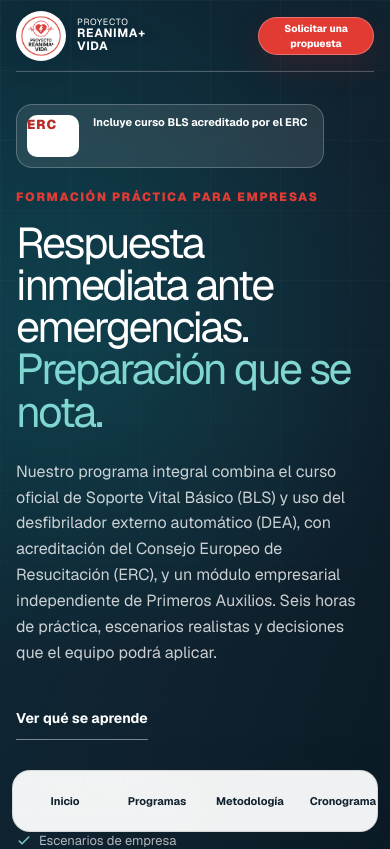
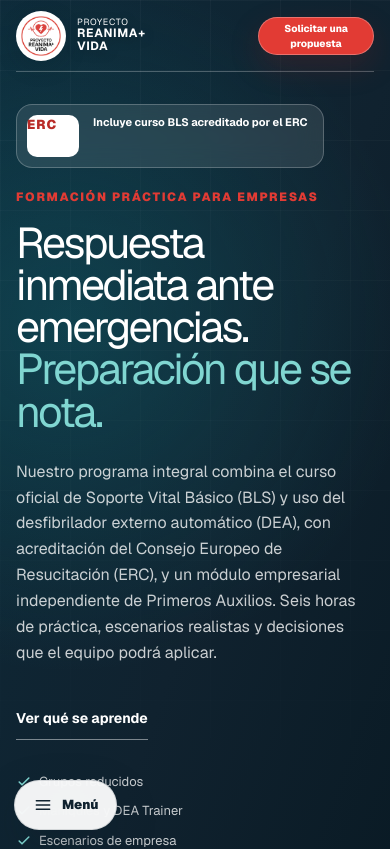
Before and after one commit to DGutiM/proyectoreanimaweb, a Next.js app: page / in a window 390 px wide. Shown: the top 849 px of the page. Built offline with nearby package versions, Linux system fonts and the light colour scheme.

Commit message:
Mejora navegación responsive y publicación PWA

```diff
--- a/app/globals.css
+++ b/app/globals.css
@@ -64,7 +64,7 @@ button, a { -webkit-tap-highlight-color: transparent; }
 .brand { display: flex; align-items: center; gap: 11px; font-size: 12px; line-height: 1.08; letter-spacing: .06em; text-transform: uppercase; }
 .brand span { max-width: 108px; }
 .brand strong { display: block; font-size: 15px; }
-.site-header nav { display: flex; align-items: center; gap: 28px; font-size: 14px; font-weight: 680; }
+.site-header nav { display: flex; align-items: center; gap: 22px; font-size: 13px; font-weight: 680; }
 .site-header nav a { opacity: .82; transition: opacity .2s ease; }
 .site-header nav a:hover { opacity: 1; }
 .site-header > .button { justify-self: end; }
@@ -138,7 +138,7 @@ button, a { -webkit-tap-highlight-color: transparent; }
 .fact-grid strong { color: var(--aqua); font-size: 25px; letter-spacing: -.03em; }
 .fact-grid span { margin-top: 4px; color: var(--muted); font-size: 12px; line-height: 1.35; }
 
-.programs { padding-block: 110px 120px; }
+.programs { padding-block: 96px 104px; }
 .section-intro { display: grid; grid-template-columns: 1.1fr 1fr; align-items: end; gap: 50px; margin-bottom: 46px; }
 .section-intro .eyebrow { grid-column: 1 / -1; margin-bottom: -28px; }
 .section-intro h2 { max-width: 720px; margin: 0; font-size: clamp(36px, 4vw, 56px); line-height: 1.02; letter-spacing: -.045em; }
@@ -168,7 +168,7 @@ button, a { -webkit-tap-highlight-color: transparent; }
 .erc-card .card-link { color: #fff; }
 .cert-note { max-width: 830px; margin: 26px auto 0; color: var(--muted); font-size: 12px; line-height: 1.55; text-align: center; }
 
-.experience { padding-block: 110px; background: #fff; }
+.experience { padding-block: 96px; background: #fff; }
 .experience-grid { display: grid; grid-template-columns: 1.05fr .95fr; align-items: center; gap: 72px; }
 .experience-media { position: relative; min-height: 590px; }
 .experience-media > img { width: 100%; height: 590px; border-radius: 38px 38px 38px 116px; object-fit: cover; box-shadow: var(--shadow); }
@@ -184,7 +184,7 @@ button, a { -webkit-tap-highlight-color: transparent; }
 .method-steps strong { font-size: 15px; }
 .method-steps small { margin-top: 4px; color: var(--muted); font-size: 13px; line-height: 1.45; }
 
-.outcomes { padding-block: 118px 126px; }
+.outcomes { padding-block: 96px 104px; }
 .center-intro { max-width: 770px; margin: 0 auto 48px; text-align: center; }
 .center-intro h2 { margin: 0; font-size: clamp(39px, 4.4vw, 60px); line-height: 1.01; letter-spacing: -.045em; }
 .benefit-grid { display: grid; grid-template-columns: repeat(3, 1fr); border-top: 1px solid var(--line); border-left: 1px solid var(--line); }
@@ -193,7 +193,7 @@ button, a { -webkit-tap-highlight-color: transparent; }
 .benefit-card h3 { margin: 42px 0 9px; font-size: 22px; letter-spacing: -.02em; }
 .benefit-card p { margin: 0; color: var(--muted); font-size: 14px; line-height: 1.58; }
 
-.schedule-section { padding-block: 112px 122px; background: var(--ink); color: #fff; }
+.schedule-section { padding-block: 96px 104px; background: var(--ink); color: #fff; }
 .schedule-heading { display: grid; grid-template-columns: 1.05fr .95fr; align-items: end; gap: 70px; margin-bottom: 48px; }
 .schedule-heading h2 { max-width: 680px; margin: 0; font-size: clamp(40px, 4.5vw, 62px); line-height: 1; letter-spacing: -.05em; }
 .schedule-heading > p { margin: 0; color: rgb(255 255 255 / 64%); font-size: 16px; line-height: 1.65; }
@@ -214,7 +214,7 @@ button, a { -webkit-tap-highlight-color: transparent; }
 .schedule-card li strong { font-size: 14px; }
 .schedule-card li span { margin-top: 5px; color: rgb(255 255 255 / 58%); font-size: 12px; line-height: 1.45; }
 
-.prevention { padding-block: 116px; background: #fff; }
+.prevention { padding-block: 96px; background: #fff; }
 .prevention-grid { display: grid; grid-template-columns: 1fr 1fr; gap: 22px; }
 .prevention-card { min-height: 425px; border-radius: 28px; padding: 44px; }
 .prl-card { border: 1px solid var(--line); background: var(--cream); }
@@ -224,7 +224,7 @@ button, a { -webkit-tap-highlight-color: transparent; }
 .prevention-card > p:not(.small-print) { color: var(--muted); font-size: 16px; line-height: 1.68; }
 .small-print { margin-top: 28px; border-top: 1px solid rgb(18 65 75 / 13%); padding-top: 18px; color: var(--muted); font-size: 12px; line-height: 1.55; }
 
-.app-section { padding-block: 118px; background: var(--sand); }
+.app-section { padding-block: 96px; background: var(--sand); }
 .app-panel { display: grid; min-height: 590px; grid-template-columns: 1.05fr .95fr; align-items: center; gap: 64px; overflow: hidden; border-radius: 38px; background: linear-gradient(125deg, #0b2b38 0%, #0b5c67 100%); padding: 64px 90px; color: #fff; box-shadow: var(--shadow); }
 .app-copy h2 { max-width: 680px; margin: 0; font-size: clamp(40px, 4.5vw, 62px); line-height: 1; letter-spacing: -.05em; }
 .app-copy > p:not(.eyebrow):not(.safety-note) { max-width: 620px; margin: 24px 0 30px; color: rgb(255 255 255 / 72%); font-size: 17px; line-height: 1.7; }
@@ -245,7 +245,7 @@ button, a { -webkit-tap-highlight-color: transparent; }
 .phone-button { width: 100%; margin-top: auto; border-radius: 99px; background: var(--red); padding: 16px; color: #fff; font-size: 13px; font-weight: 800; }
 .phone-screen small { margin-top: 13px; color: var(--muted); font-size: 10px; }
 
-.faq { display: grid; grid-template-columns: .8fr 1.2fr; gap: 80px; padding-block: 118px; }
+.faq { display: grid; grid-template-columns: .8fr 1.2fr; gap: 80px; padding-block: 96px; }
 .faq-heading { position: sticky; top: 35px; align-self: start; }
 .faq-heading h2 { margin: 0; font-size: clamp(38px, 4vw, 54px); line-height: 1.02; letter-spacing: -.045em; }
 .faq-list { border-top: 1px solid var(--line); }
@@ -266,8 +266,6 @@ footer { padding-block: 48px 100px; background: #fff; }
 .footer-brand { justify-self: start; color: var(--ink); }
 .footer-grid > p { margin: 0; color: var(--muted); font-size: 12px; text-align: center; }
 .footer-mail { justify-self: end; color: var(--aqua); font-size: 13px; font-weight: 750; }
-.mobile-contact { display: none; }
-
 @media (max-width: 1000px) {
   .site-header { grid-template-columns: 1fr auto; }
   .site-header nav { display: none; }
@@ -317,7 +315,7 @@ footer { padding-block: 48px 100px; background: #fff; }
   .fact-grid > div { min-height: 76px; padding-inline: 16px; }
   .fact-grid > div:nth-child(3) { padding-left: 16px; }
   .fact-grid strong { font-size: 22px; }
-  .programs { padding-block: 78px 86px; }
+  .programs { padding-block: 72px 76px; }
   .section-intro h2 { font-size: 38px; }
   .program-grid { grid-template-columns: 1fr; }
   .program-card { min-height: 540px; padding: 28px; }
@@ -325,30 +323,30 @@ footer { padding-block: 48px 100px; background: #fff; }
   .program-brand-row { gap: 12px; }
   .erc-logo { width: 122px; }
   .duration { align-items: flex-start; flex-direction: column; gap: 2px; }
-  .experience { padding-block: 82px; }
+  .experience { padding-block: 72px; }
   .experience-media { min-height: 370px; }
   .experience-media > img { height: 370px; border-radius: 26px 26px 26px 74px; }
   .media-badge { right: 12px; bottom: 16px; max-width: 230px; }
   .experience-copy h2 { font-size: 39px; }
-  .outcomes { padding-block: 82px; }
+  .outcomes { padding-block: 72px; }
   .benefit-grid { grid-template-columns: 1fr; }
   .benefit-card { min-height: 210px; }
   .benefit-card h3 { margin-top: 30px; }
-  .schedule-section { padding-block: 82px; }
+  .schedule-section { padding-block: 72px; }
   .schedule-heading h2 { font-size: 40px; }
   .schedule-grid { grid-template-columns: 1fr; }
   .schedule-card header { min-height: 112px; padding: 24px; }
   .schedule-card header h3 { font-size: 21px; }
   .schedule-card li { grid-template-columns: 88px 1fr; min-height: 105px; padding: 17px 22px; }
-  .prevention { padding-block: 82px; }
+  .prevention { padding-block: 72px; }
   .prevention-grid { grid-template-columns: 1fr; }
   .prevention-card { min-height: auto; padding: 32px 28px; }
   .prevention-card h2 { margin-top: 38px; font-size: 35px; }
-  .app-section { padding-block: 76px; }
+  .app-section { padding-block: 68px; }
   .app-panel { grid-template-columns: 1fr; gap: 52px; border-radius: 28px; padding: 48px 28px; }
   .app-copy h2 { font-size: 39px; }
   .phone { width: 285px; transform: none; }
-  .faq { gap: 30px; padding-block: 82px; }
+  .faq { gap: 30px; padding-block: 72px; }
   .faq-heading h2 { font-size: 39px; }
   .faq-list summary { font-size: 16px; }
   .final-cta { padding-block: 18px; }
@@ -359,26 +357,6 @@ footer { padding-block: 48px 100px; background: #fff; }
   .footer-grid > p { text-align: left; }
   .footer-mail { justify-self: start; }
   footer { padding-bottom: 120px; }
-  .mobile-contact {
-    position: fixed;
-    z-index: 40;
-    right: 14px;
-    bottom: max(14px, env(safe-area-inset-bottom));
-    left: 14px;
-    display: flex;
-    min-height: 54px;
-    align-items: center;
-    justify-content: center;
-    gap: 9px;
-    border: 1px solid rgb(255 255 255 / 28%);
-    border-radius: 999px;
-    background: var(--red);
-    color: #fff;
-    font-size: 14px;
-    font-weight: 800;
-    box-shadow: 0 18px 50px rgb(50 20 18 / 32%);
-  }
-  .mobile-contact svg { width: 19px; height: 19px; fill: none; stroke: currentColor; stroke-width: 1.8; }
 }
 
 @media (max-width: 430px) {
@@ -399,9 +377,9 @@ footer { padding-block: 48px 100px; background: #fff; }
   *, *::before, *::after { transition-duration: .01ms !important; }
 }
 
-/* Navegación por secciones y nueva jerarquía comercial */
+/* Navegación y jerarquía comercial */
 .site-header {
-  grid-template-columns: 1fr auto;
+  grid-template-columns: minmax(170px, 1fr) auto minmax(190px, 1fr);
 }
 .site-header .brand-mark {
   width: 62px;
@@ -414,80 +392,9 @@ footer { padding-block: 48px 100px; background: #fff; }
 .site-header .brand strong {
   font-size: 16px;
 }
-.section-rail {
-  position: fixed;
-  z-index: 60;
-  top: 50%;
-  right: 12px;
-  display: grid;
-  width: 56px;
-  overflow: hidden;
-  border: 1px solid rgb(16 34 47 / 12%);
-  border-radius: 20px;
-  background: rgb(255 255 255 / 94%);
-  color: var(--ink);
-  box-shadow: 0 18px 52px rgb(16 34 47 / 18%);
-  translate: 0 -50%;
-  backdrop-filter: blur(16px);
-  transition: width .24s ease;
-}
-.section-rail:hover,
-.section-rail:focus-within {
-  width: 174px;
-}
-.section-rail-title {
-  display: flex;
-  min-height: 34px;
-  align-items: center;
-  padding-left: 18px;
-  color: var(--muted);
-  font-size: 9px;
-  font-weight: 850;
-  letter-spacing: .16em;
-  text-transform: uppercase;
-}
-.section-rail a {
-  display: grid;
-  min-height: 46px;
-  grid-template-columns: 55px 1fr;
-  align-items: center;
-  border-top: 1px solid var(--line);
-  transition: background .2s ease, color .2s ease;
-}
-.section-rail a:hover,
-.section-rail a:focus-visible {
-  outline: none;
-  background: var(--aqua-soft);
-  color: var(--aqua-dark);
-}
-.section-rail a > span {
-  text-align: center;
-  color: var(--aqua);
-  font-size: 10px;
-  font-weight: 850;
-  letter-spacing: .06em;
-}
-.section-rail a > strong {
-  opacity: 0;
-  font-size: 12px;
-  white-space: nowrap;
-  transition: opacity .16s ease;
-}
-.section-rail:hover a > strong,
-.section-rail:focus-within a > strong {
-  opacity: 1;
-}
-.section-rail .section-rail-contact {
-  background: var(--red);
-  color: #fff;
-}
-.section-rail .section-rail-contact > span {
-  color: #fff;
-}
-.section-rail .section-rail-contact:hover,
-.section-rail .section-rail-contact:focus-visible {
-  background: var(--red-dark);
-  color: #fff;
+.mobile-menu-trigger,
+.mobile-menu-dialog {
+  display: none;
 }
 
 .hero-accreditation {
@@ -537,14 +444,18 @@ footer { padding-block: 48px 100px; background: #fff; }
 }
 #programa-integral,
 #metodologia,
+#resultados,
 #cronograma,
+#fundae,
 #recursos,
+#app,
+#preguntas,
 #contacto {
-  scroll-margin-top: 92px;
+  scroll-margin-top: 24px;
 }
 
 .resources-section {
-  padding-block: 118px;
+  padding-block: 96px;
   background: #fff;
 }
 .resources-grid {
@@ -740,44 +651,6 @@ footer { padding-block: 48px 100px; background: #fff; }
 }
 
 @media (max-width: 1100px) {
-  .section-rail,
-  .section-rail:hover,
-  .section-rail:focus-within {
-    top: auto;
-    right: 12px;
-    bottom: max(12px, env(safe-area-inset-bottom));
-    left: 12px;
-    display: flex;
-    width: auto;
-    overflow-x: auto;
-    border-radius: 18px;
-    padding: 6px;
-    translate: 0;
-    scrollbar-width: none;
-  }
-  .section-rail::-webkit-scrollbar { display: none; }
-  .section-rail-title { display: none; }
-  .section-rail a {
-    display: flex;
-    min-width: 104px;
-    min-height: 48px;
-    flex: 1 0 auto;
-    justify-content: center;
-    border: 0;
-    border-radius: 12px;
-    padding: 0 13px;
-  }
-  .section-rail a > span { display: none; }
-  .section-rail a > strong,
-  .section-rail:hover a > strong,
-  .section-rail:focus-within a > strong {
-    opacity: 1;
-    font-size: 11px;
-  }
-  .section-rail .section-rail-contact {
-    min-width: 98px;
-  }
-  footer { padding-bottom: 118px; }
   .resources-grid { grid-template-columns: 1fr; }
   .aesp-panel,
   .guides-panel,
@@ -785,6 +658,156 @@ footer { padding-block: 48px 100px; background: #fff; }
   .continuity-panel {
     grid-template-columns: 1fr;
     gap: 34px;
+  }
+}
+
+@media (max-width: 1000px) {
+  .mobile-menu-trigger {
+    position: fixed;
+    z-index: 70;
+    bottom: max(14px, env(safe-area-inset-bottom));
+    left: 14px;
+    display: inline-flex;
+    min-height: 50px;
+    align-items: center;
+    gap: 9px;
+    border: 1px solid rgb(16 34 47 / 13%);
+    border-radius: 999px;
+    background: rgb(255 255 255 / 94%);
+    padding: 0 18px;
+    color: var(--ink);
+    font: inherit;
+    font-size: 13px;
+    font-weight: 820;
+    box-shadow: 0 16px 44px rgb(8 31 42 / 22%);
+    backdrop-filter: blur(16px);
+  }
+  .mobile-menu-trigger svg,
+  .mobile-menu-heading button svg {
+    width: 20px;
+    height: 20px;
+    fill: none;
+    stroke: currentColor;
+    stroke-width: 1.8;
+    stroke-linecap: round;
+  }
+  .mobile-menu-dialog {
+    position: fixed;
+    inset: 0 auto 0 0;
+    width: min(88vw, 370px);
+    max-width: none;
+    height: 100dvh;
+    max-height: none;
+    margin: 0;
+    overflow: hidden;
+    border: 0;
+    border-radius: 0 28px 28px 0;
+    background: #fff;
+    padding: 0;
+    color: var(--ink);
+    box-shadow: 24px 0 70px rgb(4 24 33 / 24%);
+  }
+  .mobile-menu-dialog[open] { display: block; }
+  .mobile-menu-dialog::backdrop {
+    background: rgb(5 23 32 / 64%);
+    backdrop-filter: blur(4px);
+  }
+  .mobile-menu-panel {
+    display: flex;
+    height: 100%;
+    flex-direction: column;
+    overflow-y: auto;
+    overscroll-behavior: contain;
+    padding: 22px 22px max(24px, env(safe-area-inset-bottom));
+  }
+  .mobile-menu-heading {
+    display: flex;
+    align-items: center;
+    justify-content: space-between;
+    gap: 18px;
+    border-bottom: 1px solid var(--line);
+    padding-bottom: 18px;
+  }
+  .mobile-menu-heading > a {
+    display: flex;
+    align-items: center;
+    gap: 11px;
+    font-size: 10px;
+    line-height: 1.06;
+    letter-spacing: .06em;
+    text-transform: uppercase;
+  }
+  .mobile-menu-heading strong {
+    display: block;
+    margin-top: 2px;
+    font-size: 14px;
+  }
+  .mobile-menu-logo {
+    display: grid;
+    width: 54px;
+    height: 54px;
+    flex: 0 0 auto;
+    place-items: center;
+    overflow: hidden;
+    border: 1px solid var(--line);
+    border-radius: 50%;
+    background: #fff;
+    box-shadow: 0 7px 20px rgb(5 30 40 / 12%);
+  }
+  .mobile-menu-logo img { width: 100%; height: 100%; object-fit: contain; }
+  .mobile-menu-heading button {
+    display: grid;
+    width: 42px;
+    height: 42px;
+    flex: 0 0 auto;
+    place-items: center;
+    border: 1px solid var(--line);
+    border-radius: 50%;
+    background: var(--cream);
+    color: var(--ink);
+  }
+  .mobile-menu-kicker {
+    margin: 24px 0 8px;
+    color: var(--red);
+    font-size: 10px;
+    font-weight: 850;
+    letter-spacing: .14em;
+    text-transform: uppercase;
+  }
+  .mobile-menu-dialog nav {
+    display: grid;
+  }
+  .mobile-menu-dialog nav a {
+    display: grid;
+    min-height: 48px;
+    grid-template-columns: 34px 1fr;
+    align-items: center;
+    border-bottom: 1px solid var(--line);
+  }
+  .mobile-menu-dialog nav a > span {
+    color: var(--aqua);
+    font-family: var(--font-geist-mono), monospace;
+    font-size: 9px;
+    font-weight: 780;
+  }
+  .mobile-menu-dialog nav a > strong {
+    font-size: 14px;
+    font-weight: 720;
+  }
+  .mobile-menu-contact {
+    display: flex;
+    min-height: 50px;
+    align-items: center;
+    justify-content: center;
+    margin-top: 22px;
+    border-radius: 999px;
+    background: var(--red);
+    padding-inline: 20px;
+    color: #fff;
+    font-size: 13px;
+    font-weight: 820;
+    text-align: center;
+    box-shadow: 0 12px 30px rgb(150 32 28 / 20%);
   }
 }
 
@@ -820,7 +843,7 @@ footer { padding-block: 48px 100px; background: #fff; }
   .hero-accreditation strong { font-size: 11px; }
   .program-card { min-height: auto; }
   .program-card .card-link { margin-top: 20px; }
-  .resources-section { padding-block: 82px; }
+  .resources-section { padding-block: 72px; }
   .aesp-panel {
     grid-template-columns: 1fr;
     gap: 30px;
@@ -846,5 +869,4 @@ footer { padding-block: 48px 100px; background: #fff; }
     text-align: center;
   }
   .hero-accreditation small { display: none; }
-  .section-rail a { min-width: 92px; }
 }
--- /dev/null
+++ b/app/mobile-menu.tsx
@@ -0,0 +1,99 @@
+'use client';
+
+/* eslint-disable @next/next/no-img-element */
+
+import { useRef } from 'react';
+
+const mobileLinks = [
+  ['Inicio', '#inicio'],
+  ['Programas', '#programas'],
+  ['Cómo formamos', '#metodologia'],
+  ['Resultados', '#resultados'],
+  ['Cronograma', '#cronograma'],
+  ['PRL y FUNDAE', '#fundae'],
+  ['AESP-RCP y guías', '#recursos'],
+  ['App de reanimación', '#app'],
+  ['Preguntas frecuentes', '#preguntas'],
+  ['Contacto', '#contacto'],
+];
+
+function MenuIcon() {
+  return (
+    <svg viewBox="0 0 24 24" aria-hidden="true">
+      <path d="M4 7h16M4 12h16M4 17h16" />
+    </svg>
+  );
+}
+
+function CloseIcon() {
+  return (
+    <svg viewBox="0 0 24 24" aria-hidden="true">
+      <path d="m6 6 12 12M18 6 6 18" />
+    </svg>
+  );
+}
+
+export default function MobileMenu({ contactHref }: { contactHref: string }) {
+  const dialogRef = useRef<HTMLDialogElement>(null);
+  const triggerRef = useRef<HTMLButtonElement>(null);
+
+  const closeMenu = () => dialogRef.current?.close();
+
+  return (
+    <>
+      <button
+        ref={triggerRef}
+        className="mobile-menu-trigger"
+        type="button"
+        aria-label="Abrir el menú de la página"
+        aria-controls="mobile-navigation"
+        aria-haspopup="dialog"
+        onClick={() => dialogRef.current?.showModal()}
+      >
+        <MenuIcon />
+        <span>Menú</span>
+      </button>
+
+      <dialog
+        ref={dialogRef}
+        id="mobile-navigation"
+        className="mobile-menu-dialog"
+        aria-labelledby="mobile-menu-title"
+        onClose={() => triggerRef.current?.focus()}
+        onClick={(event) => {
+          if (event.target === event.currentTarget) closeMenu();
+        }}
+      >
+        <div className="mobile-menu-panel">
+          <div className="mobile-menu-heading">
+            <a href="#inicio" onClick={closeMenu} aria-label="Ir al inicio">
+              <span className="mobile-menu-logo">
+                <img src="/logo-reanima.png" alt="" width="54" height="54" />
+              </span>
+              <span>
+                Proyecto <strong id="mobile-menu-title">Reanima+ Vida</strong>
+              </span>
+            </a>
+            <button type="button" aria-label="Cerrar el menú" onClick={closeMenu} autoFocus>
+              <CloseIcon />
+            </button>
+          </div>
+
+          <p className="mobile-menu-kicker">Explorar la página</p>
+          <nav aria-label="Secciones de la página">
+            {mobileLinks.map(([label, href], index) => (
+              <a href={href} onClick={closeMenu} key={href}>
+                <span>{String(index + 1).padStart(2, '0')}</span>
+                <strong>{label}</strong>
+              </a>
+            ))}
+          </nav>
+
+          <a className="mobile-menu-contact" href={contactHref} onClick={closeMenu}>
+            Solicitar una propuesta
+          </a>
+        </div>
+      </dialog>
+    </>
+  );
+}
--- a/app/page.tsx
+++ b/app/page.tsx
@@ -1,4 +1,6 @@
 /* eslint-disable @next/next/no-img-element */
+
+import MobileMenu from './mobile-menu';
 
 const email = 'proyectoreanimavida@gmail.com';
 const contactHref =
@@ -10,15 +12,6 @@ const blsGuidelineHref =
   'https://aesp-rcp.es/Documentos_web_AESP/Guias_ERC_2025/ERC_Guidelines_BLS_2025%20ESP.pdf';
 const firstAidGuidelineHref =
   'https://aesp-rcp.es/Documentos_web_AESP/Guias_ERC_2025/ERC%20Guidelines%202025%20First%20Aid%20ESP.pdf';
-
-const sectionLinks = [
-  ['01', 'Inicio', '#inicio'],
-  ['02', 'Programas', '#programas'],
-  ['03', 'Metodología', '#metodologia'],
-  ['04', 'Cronograma', '#cronograma'],
-  ['05', 'AESP y guías', '#recursos'],
-  ['06', 'Contacto', '#contacto'],
-];
 
 const blsSchedule = [
   ['00:00–00:20', 'Reconocer y activar', 'Seguridad, respuesta, respiración anormal, 112 y petición del DEA.'],
@@ -80,20 +73,6 @@ function Logo({ className = '' }: { className?: string }) {
   );
 }
 
-function SectionNavigation() {
-  return (
-    <nav className="section-rail" aria-label="Accesos directos a la página">
-      <span className="section-rail-title">Ir a</span>
-      {sectionLinks.map(([number, label, href]) => (
-        <a className={href === '#contacto' ? 'section-rail-contact' : ''} href={href} key={href}>
-          <span>{number}</span>
-          <strong>{label}</strong>
-        </a>
-      ))}
-    </nav>
-  );
-}
-
 export default function Home() {
   const organizationSchema = {
     '@context': 'https://schema.org',
@@ -118,12 +97,18 @@ export default function Home() {
             Proyecto <strong>Reanima+ Vida</strong>
           </span>
         </a>
+        <nav className="desktop-navigation" aria-label="Navegación principal">
+          <a href="#programas">Programas</a>
+          <a href="#metodologia">Metodología</a>
+          <a href="#cronograma">Cronograma</a>
+          <a href="#recursos">Recursos</a>
+        </nav>
         <a className="button button-small" href={contactHref}>
           Solicitar una propuesta
         </a>
       </header>
 
-      <SectionNavigation />
+      <MobileMenu contactHref={contactHref} />
 
       <section className="hero" id="inicio">
         <div className="hero-backdrop" aria-hidden="true" />
@@ -280,7 +265,7 @@ export default function Home() {
         </div>
       </section>
 
-      <section className="outcomes shell">
+      <section className="outcomes shell" id="resultados">
         <div className="center-intro">
           <p className="eyebrow">Qué cambia después del curso</p>
           <h2>Un equipo más preparado para los minutos que importan</h2>
@@ -444,7 +429,7 @@ export default function Home() {
         </div>
       </section>
 
-      <section className="app-section">
+      <section className="app-section" id="app">
         <div className="shell app-panel">
           <div className="app-copy">
             <p className="eyebrow">La formación continúa</p>
@@ -475,7 +460,7 @@ export default function Home() {
         </div>
       </section>
 
-      <section className="faq shell">
+      <section className="faq shell" id="preguntas">
         <div className="faq-heading">
           <p className="eyebrow">Preguntas frecuentes</p>
           <h2>Lo esencial antes de organizar una edición</h2>
--- a/app/pwa-register.tsx
+++ b/app/pwa-register.tsx
@@ -5,7 +5,7 @@ import { useEffect } from 'react';
 export default function PwaRegister() {
   useEffect(() => {
     if ('serviceWorker' in navigator) {
-      navigator.serviceWorker.register('/sw.js').catch(() => {
+      navigator.serviceWorker.register('/sw.js', { updateViaCache: 'none' }).catch(() => {
         // La web sigue funcionando aunque el navegador no permita el modo offline.
       });
     }
--- a/public/sw.js
+++ b/public/sw.js
@@ -1,4 +1,4 @@
-const CACHE_NAME = 'reanima-empresas-v1';
+const CACHE_NAME = 'reanima-empresas-v2';
 const APP_SHELL = [
   '/',
   '/manifest.webmanifest',
```
Also changed, not shown: app/layout.tsx (+11 -4 lines), public/manifest.webmanifest, 1 other file (tests, documents, lock files or other folders).
